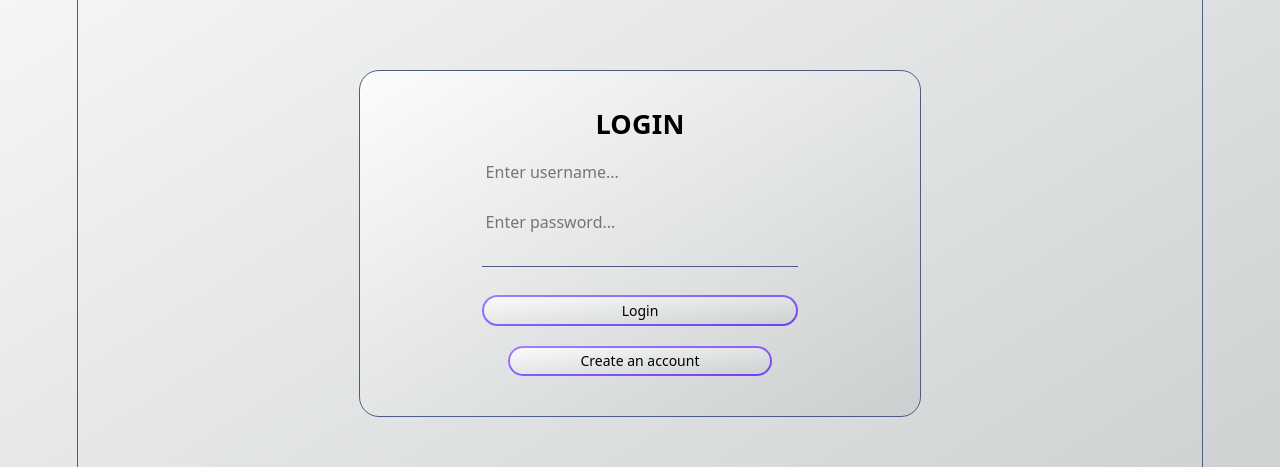
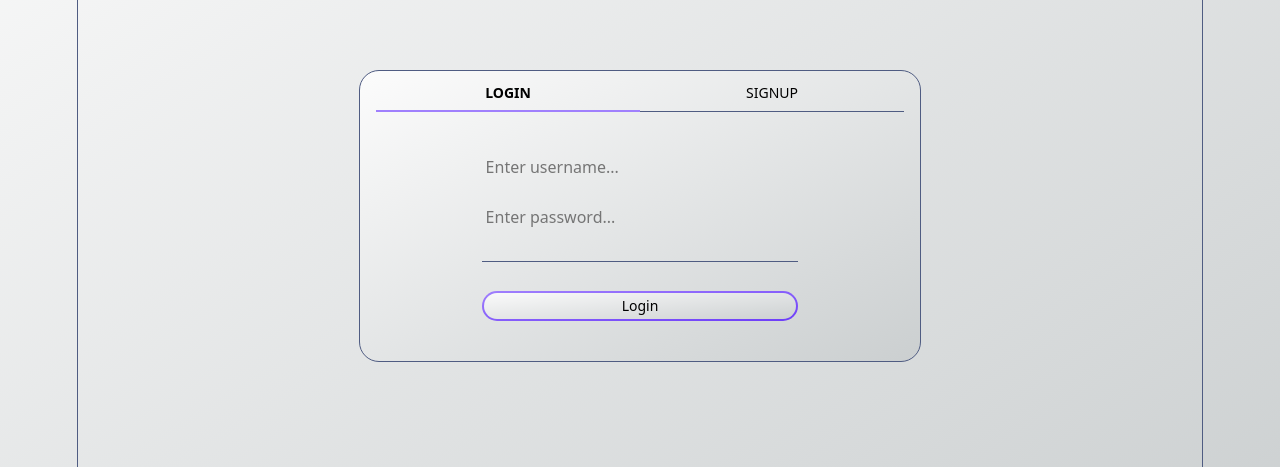
Before and after one commit to ZacharySabourin/Donezo, a React (Vite) app: page / in a window 1280 px wide. Shown: the part 235-702 px from the top of the page. Built offline with nearby package versions, Linux system fonts and the light colour scheme; no server answers.

Commit message:
feat: Add tabs to switch between login and signup

```diff
--- a/src/App.css
+++ b/src/App.css
@@ -95,6 +95,10 @@
   gap: var(--space-5);
 }
 
+.gap-40 {
+  gap: var(--space-8);
+}
+
 /* ---------------------------------------------------------------
  * Header
  * ------------------------------------------------------------- */
@@ -137,7 +141,7 @@
 
 .auth-form-wrapper {
   min-height: 230px;
-  padding: var(--space-8) var(--space-4);
+  padding: var(--space-1) var(--space-4) var(--space-8) var(--space-4);
   border-radius: var(--radius-pill);
   border: 1px solid var(--border);
   background-image: var(--fill-surface);
@@ -145,6 +149,31 @@
   @media (max-width: 480px) {
     padding: var(--space-6) var(--space-3);
   }
+}
+
+/* ---------------------------------------------------------------
+ * Auth form tabs
+ * ------------------------------------------------------------- */
+
+.form-tab {
+  cursor: pointer;
+  min-height: var(--control-size);
+  background: transparent;
+  border: none;
+  border-bottom: 1px solid var(--border);
+  flex: 1;
+  padding-top: var(--space-2);
+  padding-bottom: var(--space-2);
+}
+
+.form-tab:hover {
+  font-weight: 700;
+  border-bottom: 2px solid var(--border);
+}
+
+.form-tab.active {
+  font-weight: 700;
+  border-bottom: 2px solid var(--primary-color-light);
 }
 
 /* ---------------------------------------------------------------
@@ -338,12 +367,6 @@
   color: var(--primary-color-light);
 }
 
-hr {
-  border: none;
-  height: 1px;
-  background-color: var(--border);
-}
-
 /* ---------------------------------------------------------------
  * Loading spinner
  * ------------------------------------------------------------- */
--- a/src/components/auth/AuthForm.tsx
+++ b/src/components/auth/AuthForm.tsx
@@ -2,33 +2,56 @@ import { useState } from "react";
 import LoginForm from "./LoginForm";
 import SignupForm from "./SignupForm";
 
+const TABS = [
+  {
+    id: "login",
+    label: "LOGIN",
+  },
+  {
+    id: "signup",
+    label: "SIGNUP",
+  },
+];
+
 /**
  * Container shown to signed-out users that toggles between the
- * `LoginForm` and `SignupForm`, along with a button to switch
+ * `LoginForm` and `SignupForm`, along with tabs to switch
  * between the two modes.
  */
 export default function AuthForm() {
-  // Tracks whether the Signup form (true) or Login form (false) is shown.
-  const [isSignUp, setIsSignUp] = useState<boolean>(false);
+  const [activeTab, setActiveTab] = useState<string>("login");
+  const renderTabContent = () => {
+    switch (activeTab) {
+      case "login":
+        return <LoginForm />;
+      case "signup":
+        return <SignupForm />;
+      default:
+        return <LoginForm />;
+    }
+  };
 
   return (
-    <div className="auth-form-wrapper flex-column-start gap-20">
-      <h2>{isSignUp ? "SIGN UP" : "LOGIN"}</h2>
-      {isSignUp ? (
-        <SignupForm buttonText="Create an Account" />
-      ) : (
-        <LoginForm buttonText="Login" />
-      )}
-      <div>
+    <div className="auth-form-wrapper flex-column-start gap-40">
+      <nav aria-label="Tabs">
+        <div className="tab-row flex-row-start">
+          {TABS.map((tab) => {
+            const isActive = activeTab === tab.id;
+            return (
               <button
+                className={`form-tab ${isActive ? "active" : ""}`}
+                key={tab.id}
                 onClick={() => {
-            setIsSignUp((prev) => !prev);
+                  setActiveTab(tab.id);
                 }}
-          className="gradient border-box round-btn height-100 interactive width-50"
               >
-          {isSignUp ? "Back to Login" : "Create an account"}
+                <span>{tab.label}</span>
               </button>
+            );
+          })}
         </div>
+      </nav>
+      {renderTabContent()}
     </div>
   );
 }
--- a/src/components/auth/LoginForm.tsx
+++ b/src/components/auth/LoginForm.tsx
@@ -7,9 +7,7 @@ import { useState } from "react";
  * a toast on success or failure.
  * @param buttonText The label to display on the submit button.
  */
-export default function LoginForm({
-  buttonText,
-}: Readonly<{ buttonText: string }>) {
+export default function LoginForm() {
   const [username, setUsername] = useState<string>("");
   const [password, setPassword] = useState<string>("");
   const { login } = useAuthDispatchContext();
@@ -68,7 +66,7 @@ export default function LoginForm({
         type="submit"
         className="gradient border-box round-btn height-100 interactive width-60"
       >
-        {buttonText}
+        Login
       </button>
     </form>
   );
--- a/src/components/auth/SignupForm.tsx
+++ b/src/components/auth/SignupForm.tsx
@@ -8,9 +8,7 @@ import { useState } from "react";
  * success or failure.
  * @param buttonText The label to display on the submit button.
  */
-export default function SignupForm({
-  buttonText,
-}: Readonly<{ buttonText: string }>) {
+export default function SignupForm() {
   const [username, setUsername] = useState<string>("");
   const [password, setPassword] = useState<string>("");
   const [confirmPassword, setConfirmPassword] = useState<string>("");
@@ -97,7 +95,7 @@ export default function SignupForm({
         type="submit"
         className="gradient border-box round-btn height-100 interactive width-60"
       >
-        {buttonText}
+        Create an Account
       </button>
     </form>
   );
--- a/src/index.css
+++ b/src/index.css
@@ -168,8 +168,13 @@ button {
   font-size: 14px;
 }
 
+hr {
+  border: none;
+  min-height: 1px;
+  background-color: var(--border);
+}
+
 span {
-  font-weight: 500;
   font-size: 14px;
   color: var(--text-h);
   font-family: var(--sans);
```
Lines whose indentation alone changed are shown as unchanged.
